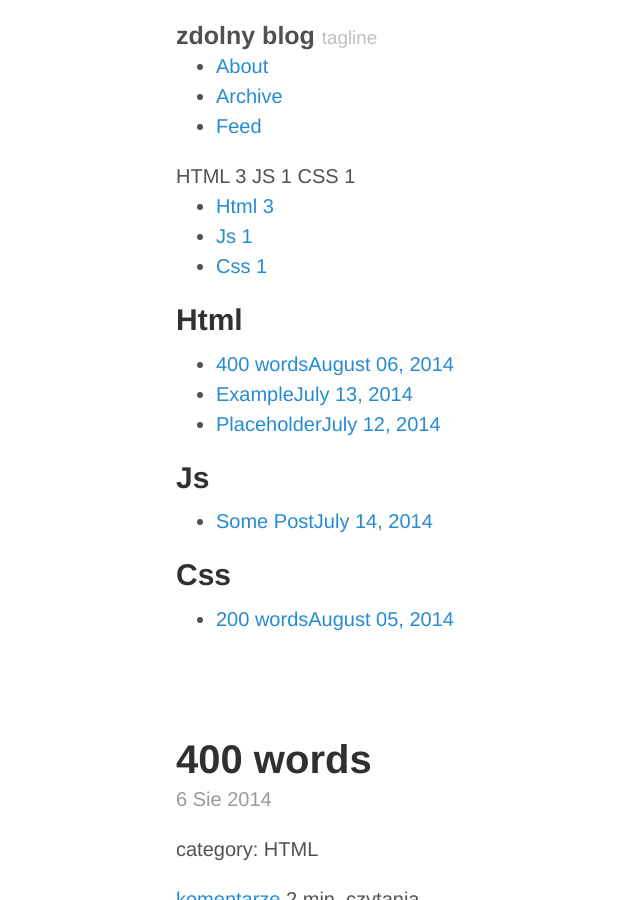
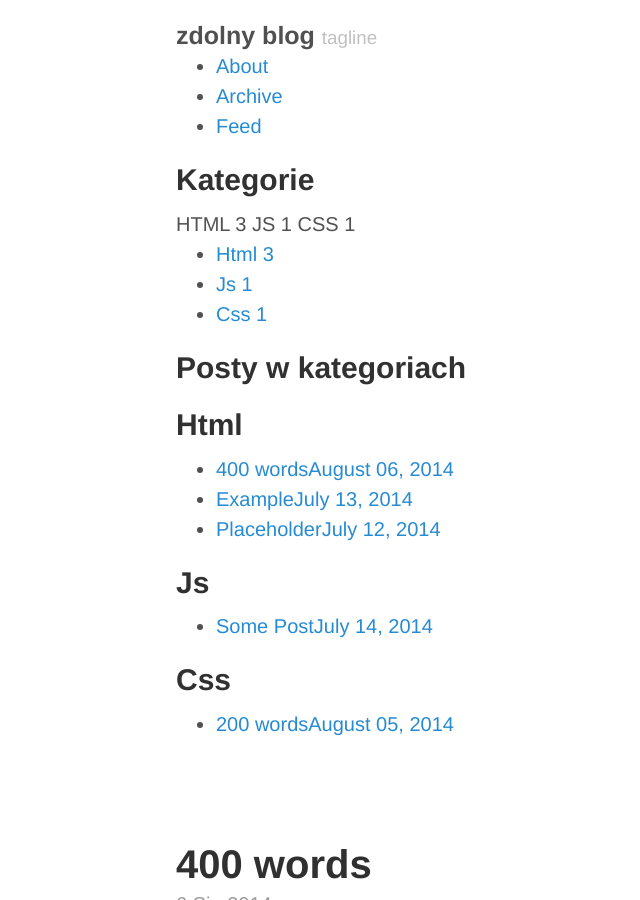
Before and after one commit to zdolny/jekyll-blog, a Jekyll site: the page built from index.html, in a window 1280 px wide and 900 px high. Shown: the whole window, without its empty margins (104-744 px from the left). Built offline with Jekyll 4.4.1, drawn with Linux system fonts in a browser that asks for light colours; the list of posts is cut into pages by our own code; comment, search, counter and statistics services are not loaded.

Commit message:
category headings

```diff
--- a/_includes/nav.html
+++ b/_includes/nav.html
@@ -8,6 +8,7 @@
 </nav>
 
 <aside>
+    <h2>Kategorie</h2>
     {% for tag in site.categories %}
         {{ tag[0] }} {{ tag | last | size }}
     {% endfor %}
@@ -26,6 +27,7 @@
         {% assign tags_list = nil %}
     </ul>
 
+    <h2>Posty w kategoriach</h2>
     {% for tag in site.categories %}
       <h2 id="{{ tag[0] }}">{{ tag[0] | capitalize }}</h2>
       <ul class="post-list">
```
